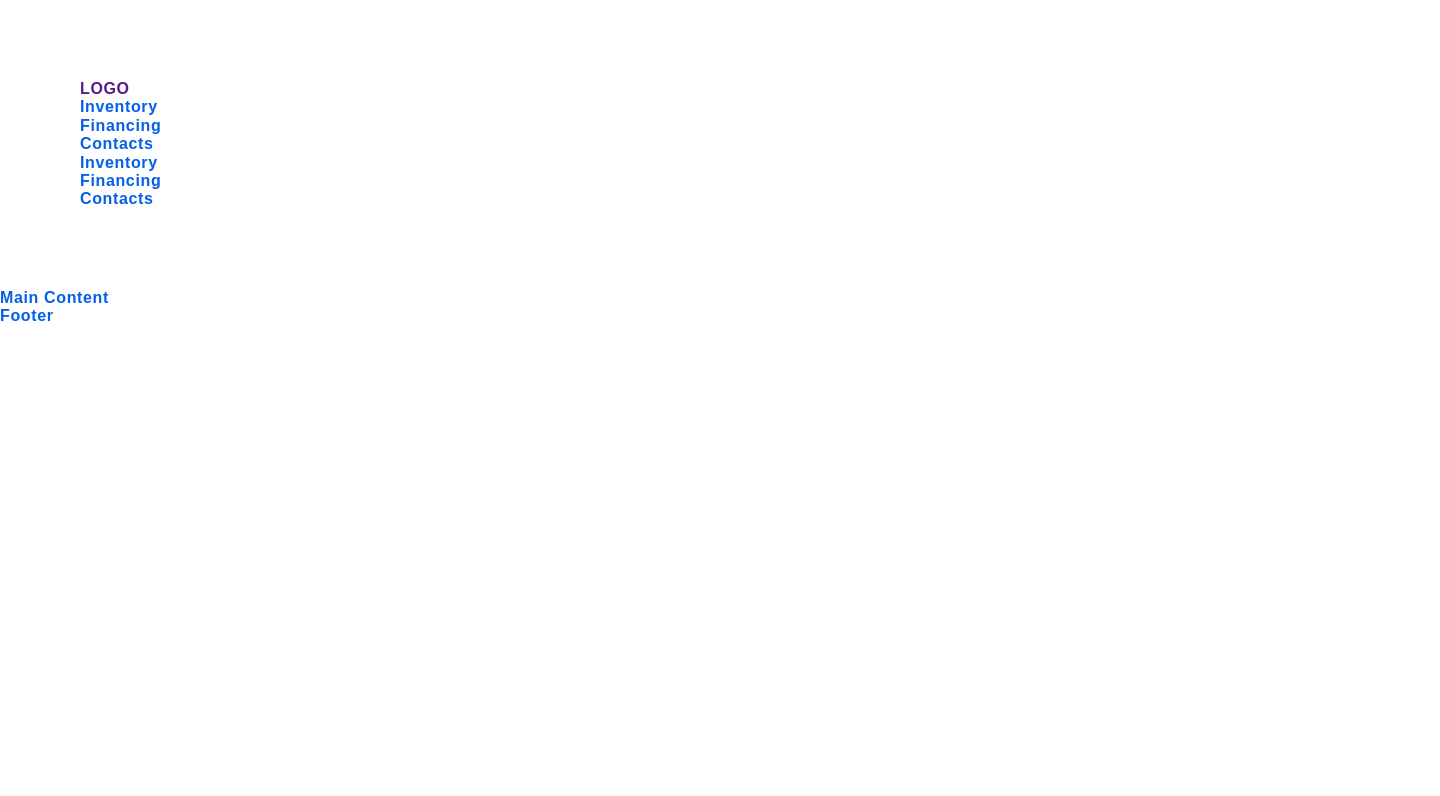
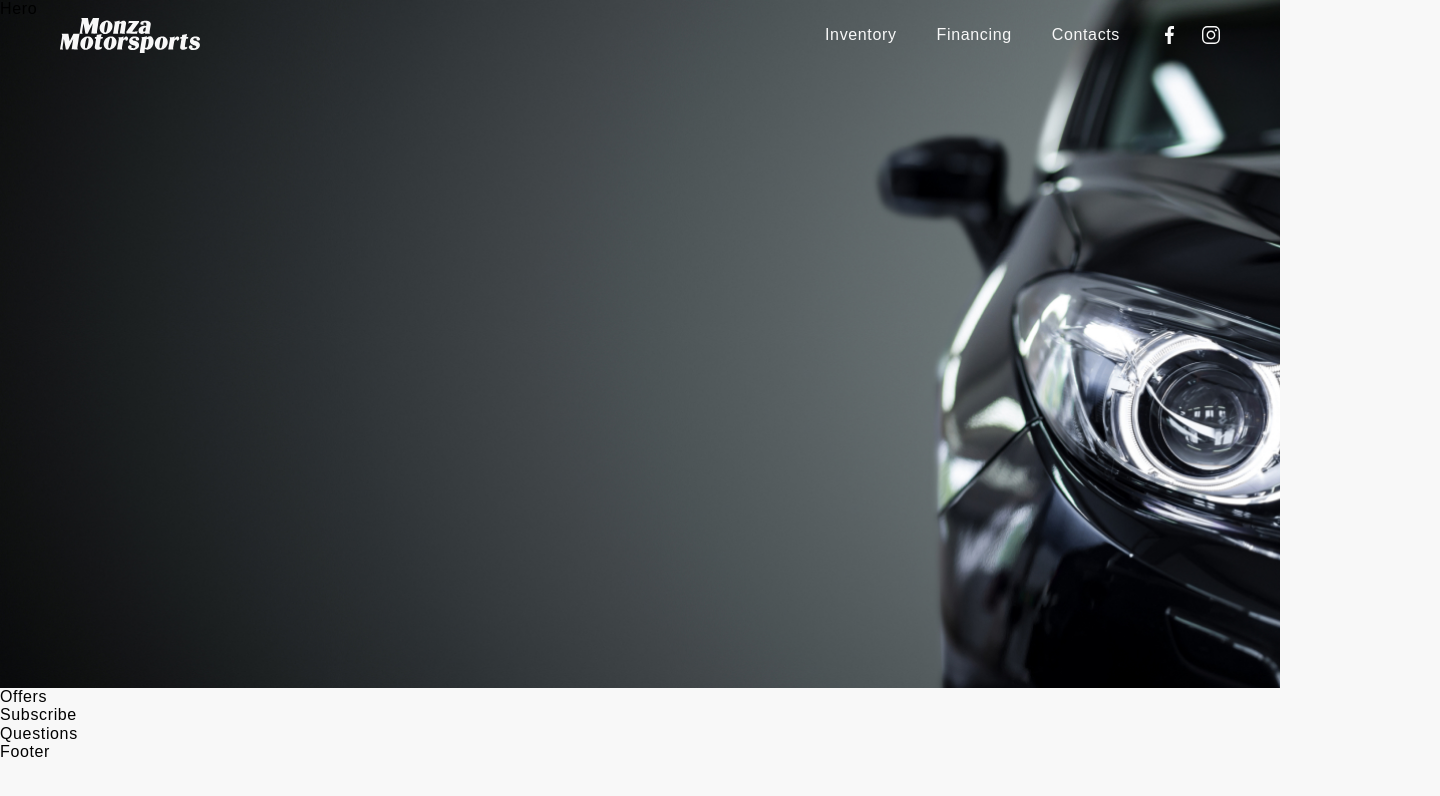
Before and after one commit to magistrkim/monza, a website built with Parcel: page src/index.html in a window 1280 px wide. Shown: the whole page, 1440 px wide, since content can reach past the window. Built offline with nearby package versions, Linux system fonts and the light colour scheme.

Commit message:
Add html sections and fix header

```diff
--- a/src/index.html
+++ b/src/index.html
@@ -16,8 +16,13 @@
   </head>
   <body>
     <include src="./partials/header.html"></include>
-    <main>Main Content</main>
-    <footer>Footer</footer>
-     <script src="./js/anime.min.js"></script>
+    <main>
+      <include src="./partials/hero.html"></include>
+      <include src="./partials/offers.html"></include>
+      <include src="./partials/subscribe.html"></include>
+      <include src="./partials/questions.html"></include>
+    </main>
+    <include src="./partials/footer.html"></include>
+    <script src="./js/anime.min.js"></script>
   </body>
 </html>
--- /dev/null
+++ b/src/partials/footer.html
@@ -0,0 +1,5 @@
+<section>
+    <div>
+        Footer
+    </div>
+</section>
--- a/src/partials/header.html
+++ b/src/partials/header.html
@@ -1,17 +1,50 @@
-<header class="container">
-  <div>
-    <a href="">LOGO</a>
+<header class="header">
+  <div class="header-container">
+    <a href="./" class="link" aria-label="to home page">
+      <img
+        src="./assets/icons/logo.svg"
+        alt="logo"
+        class="logo"
+        width="140"
+        height="35"
+      />
+    </a>
+    <nav class="nav">
+      <ul class="list">
+        <li class="item">Inventory</li>
+        <li class="item">Financing</li>
+        <li class="item">Contacts</li>
+      </ul>
+      <ul class="socials">
+        <li class="item">
+          <a
+            href="https://www.facebook.com/nataliya.kachor"
+            aria-label="Facebook link"
+            target="_blank"
+            referrerpolicy="no-referrer"
+          >
+            <img
+              src="./assets/icons/facebook.svg"
+              alt="facebook"
+              width="18"
+              height="18"
+          /></a>
+        </li>
+        <li class="item">
+          <a
+            href="https://www.linkedin.com/in/nataliya-kachor/"
+            aria-label="Linkedin link"
+            target="_blank"
+            referrerpolicy="no-referrer"
+          >
+            <img
+              src="./assets/icons/instagram.svg"
+              alt="instagram"
+              width="18"
+              height="18"
+          /></a>
+        </li>
+      </ul>
+    </nav>
   </div>
-  <nav>
-    <ul>
-      <li>Inventory</li>
-      <li>Financing</li>
-      <li>Contacts</li>
-    </ul>
-    <ul>
-      <li>Inventory</li>
-      <li>Financing</li>
-      <li>Contacts</li>
-    </ul>
-  </nav>
 </header>
--- /dev/null
+++ b/src/partials/hero.html
@@ -0,0 +1,5 @@
+<section class="hero">
+    <div>
+        Hero
+    </div>
+</section>
--- /dev/null
+++ b/src/partials/offers.html
@@ -0,0 +1,5 @@
+<section>
+    <div>
+        Offers
+    </div>
+</section>
--- /dev/null
+++ b/src/partials/questions.html
@@ -0,0 +1,5 @@
+<section>
+    <div>
+        Questions
+    </div>
+</section>
--- /dev/null
+++ b/src/partials/subscribe.html
@@ -0,0 +1,5 @@
+<section>
+    <div>
+        Subscribe
+    </div>
+</section>
--- a/src/sass/base/_base.scss
+++ b/src/sass/base/_base.scss
@@ -4,12 +4,13 @@ html {
 
 body {
   font-family: 'Noto', sans-serif;
-  font-weight: 700;
+  font-weight: 400;
   font-style: normal;
 
   letter-spacing: 0.04em;
-  color: #045Fe9;
+  color: $mainTextColor;
 
+  background-color: $mainBgColor;
   background-repeat: no-repeat;
   background-position: center;
   background-size: cover;
--- /dev/null
+++ b/src/sass/components/_container.scss
@@ -0,0 +1,16 @@
+.container {
+  padding-left: 20px;
+  padding-right: 20px;
+
+  // Tablet screen
+  @media screen and (min-width: 768px) {
+    padding-left: 60px;
+    padding-right: 60px;
+  }
+
+  // Desktop screen
+  @media screen and (min-width: 1440px) {
+    padding-left: 100px;
+    padding-right: 100px;
+  }
+}
--- a/src/sass/components/_header.scss
+++ b/src/sass/components/_header.scss
@@ -1,4 +1,41 @@
-.container {
-    width: 1440px;
-    padding: 80px;
+.header {
+  position: fixed;
+  width: 100%;
+  z-index: 50;
 }
+.header-container {
+  @extend .container;
+  display: flex;
+  justify-content: space-between;
+  align-items: center;
+  padding-top: 18px;
+  padding-bottom: 18px;
+  color: $mainBgColor;
+}
+.link {
+  width: 140px;
+  height: 35px;
+  cursor: pointer;
+}
+.nav {
+  display: flex;
+  gap: 40px;
+  cursor: pointer;
+}
+.list {
+  display: flex;
+  gap: 40px;
+}
+.item:hover,
+.item:focus {
+  color: $accentColor;
+}
+.socials {
+  display: flex;
+  gap: 24px;
+  color: $mainBgColor;
+}
+.socials:hover,
+.socials:focus {
+  fill: $accentColor;
+}
--- /dev/null
+++ b/src/sass/components/_hero.scss
@@ -0,0 +1,7 @@
+.hero {
+  position: relative;
+  min-height: 688px;
+  background-image: url('../assets/images/hero.jpg');
+  background-repeat: no-repeat;
+  background-size: cover;
+}
--- a/src/sass/index.scss
+++ b/src/sass/index.scss
@@ -1,8 +1,13 @@
 @import './common';
+
+// utils styles
+@import './utils/variables';
 
 // base styles
 @import './base/base';
 @import './base/reset';
 
 // components
+@import './components/container';
 @import './components/header';
+@import './components/hero';
--- /dev/null
+++ b/src/sass/utils/_variables.scss
@@ -0,0 +1,18 @@
+//---------------- Transitions ----------------
+$transitionTime: 250ms;
+$transitionCubic: cubic-bezier(0.4, 0, 0.2, 1);
+
+//---------------- Colors ----------------
+$mainTextColor: #000000;
+$secondaryTextColor: #8d8d8d;
+$titleColor: #aeaeae;
+$mainBgColor: #f8f8f8;
+$secondaryBgColor: #000000;
+$accentColor: #df4e3c;
+$validColor: #507a36;
+$errorColor: #ff2307;
+
+//---------------- Fonts ----------------
+$mainFont: 'Noto Sans', sans-serif;
+$secondaryFont: 'Poppins', sans-serif;
+$mainFontSize: 15px;
```
Also changed, not shown: src/assets/icons/facebook.svg (added), src/assets/icons/instagram.svg (added), src/assets/icons/logo.svg (added), src/assets/icons/sortAsc.svg (added), src/assets/icons/sortDesc.svg (added), src/assets/images/hero.jpg (added), 1 other file.
